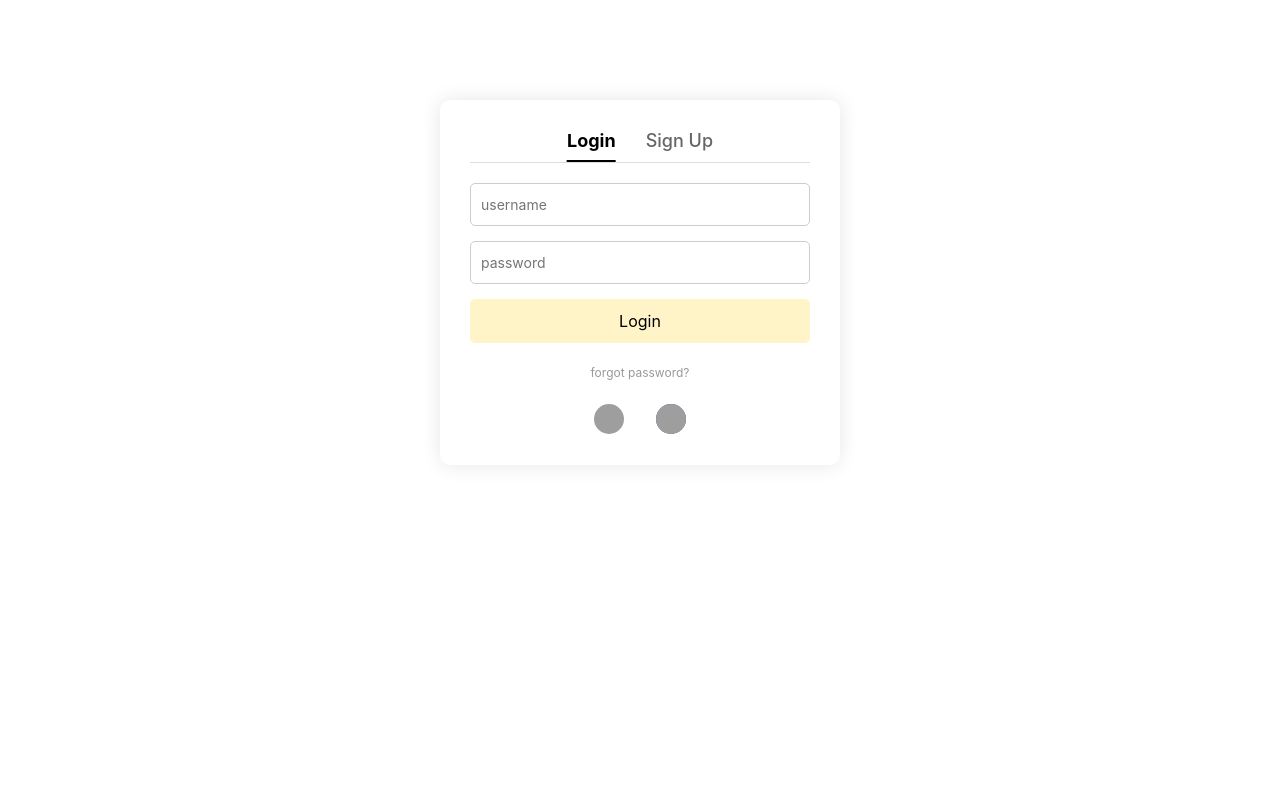
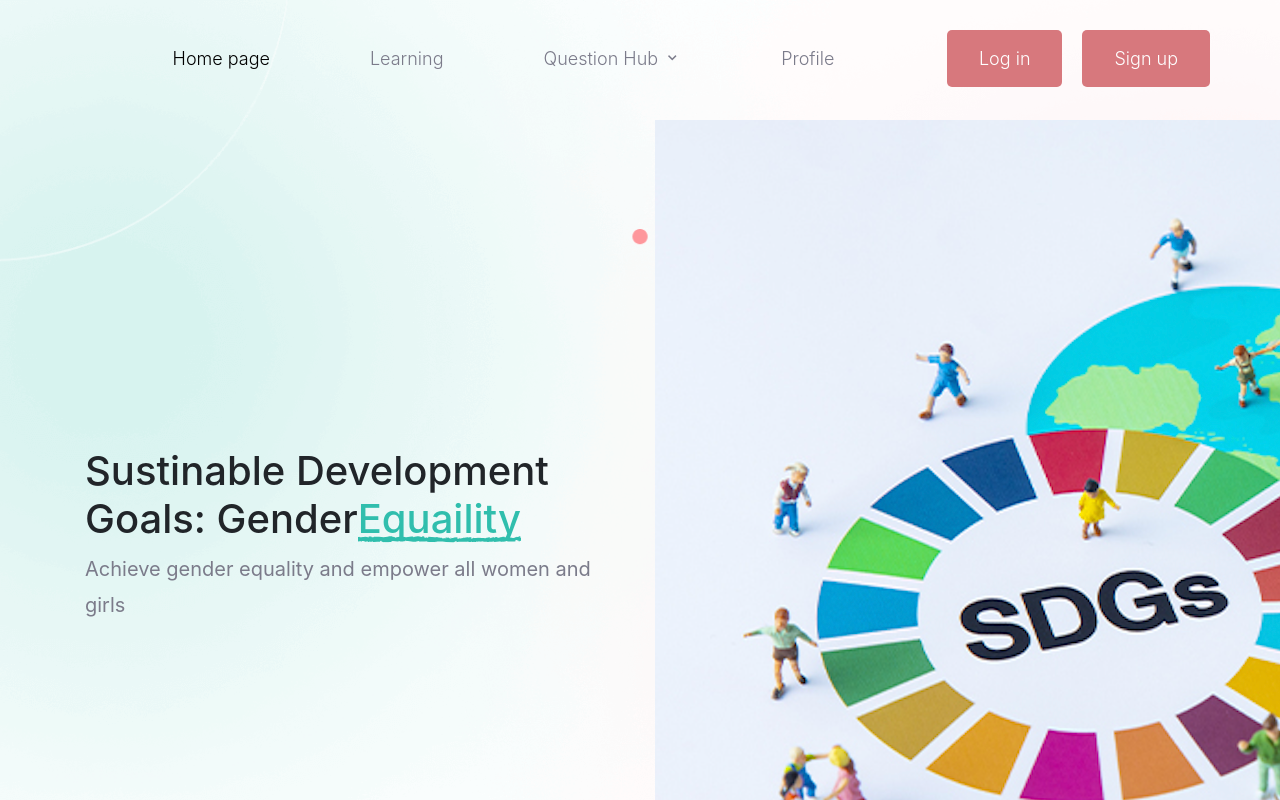
Before and after one commit to Leshangpang/COMP30022-SDGs-Frontend, a Vue app in the folder itp-front/: page /quiz in a window 1280 px wide. Shown: the top 800 px of the page. Built offline with nearby package versions, Linux system fonts and the light colour scheme; grey boxes are pictures that could not be loaded; a web font is replaced by a local one.

Commit message:
[TASK-124] <<added>> add eventBus.js file

```diff
--- a/itp-front/src/App.vue
+++ b/itp-front/src/App.vue
@@ -1,7 +1,6 @@
 <template>
   <div id="app">
-    <Login />
-    <!--<router-view></router-view> --><!-- 路由视图，用于渲染匹配的路由组件 -->
+    <router-view></router-view><!-- 路由视图，用于渲染匹配的路由组件 -->
   </div>
 </template>
 
--- /dev/null
+++ b/itp-front/src/eventBus.js
@@ -0,0 +1,2 @@
+import Vue from 'vue';
+export const EventBus = new Vue();
```
